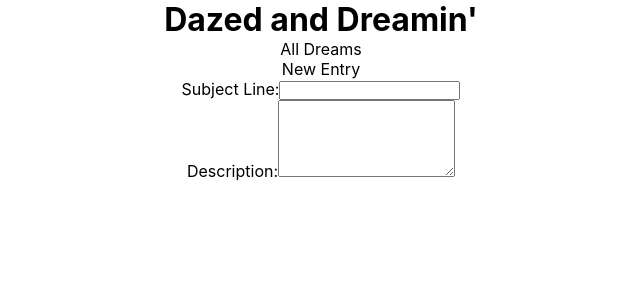
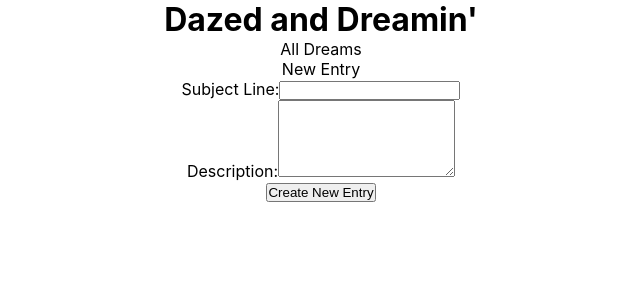
Before and after one commit to gabs-v/Dream, a React (Create React App) app in the folder client/: page /new in a window 1280 px wide. Shown: the top 300 px of the page, without its empty margins (319-959 px from the left). Built offline with nearby package versions, Linux system fonts and the light colour scheme; no server answers.

Commit message:
New component

```diff
--- a/client/src/components/New.js
+++ b/client/src/components/New.js
@@ -14,6 +14,15 @@ const New = (props) => {
         .catch((err) => console.log(err))
         })
 
+    const createEntry = (e) => {
+        e.preventDefault();
+            const newEntry = {
+                subjectLine,
+                description
+            }
+            console.log('new entry made', newEntry)
+    }
+
 
     return (
         <div>
@@ -24,15 +33,16 @@ const New = (props) => {
                     <li> New Entry </li>
                 </ul>
             </div>
-            <form>
+            <form onSubmit={createEntry}>
                 <div className='formSubject'>
                     <label>Subject Line:</label>
-                    <input type='text' />
+                    <input type='text' onChange={ (e) => setSubjectLine(e.target.value)} />
                 </div>
                 <div className='formSubject'>
                     <label>Description:</label>
-                    <textarea cols='20' rows='5' />
+                    <textarea cols='20' rows='5' onChange={ (e) =>setDescription(e.target.value)} />
                 </div>
+                <input type='submit' value='Create New Entry' />
             </form>
         </div>
     )
```
